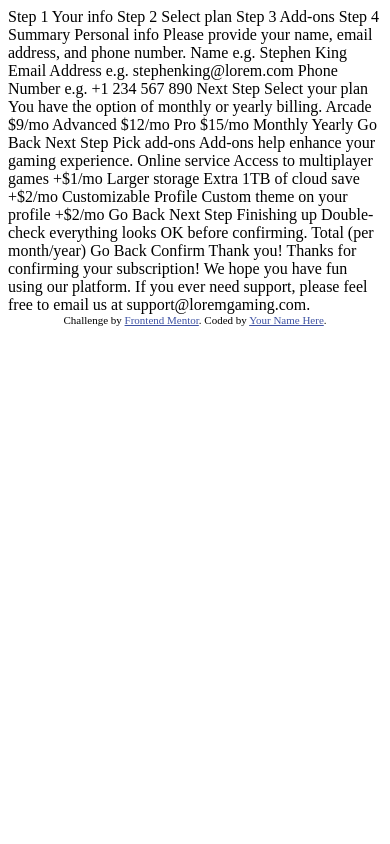
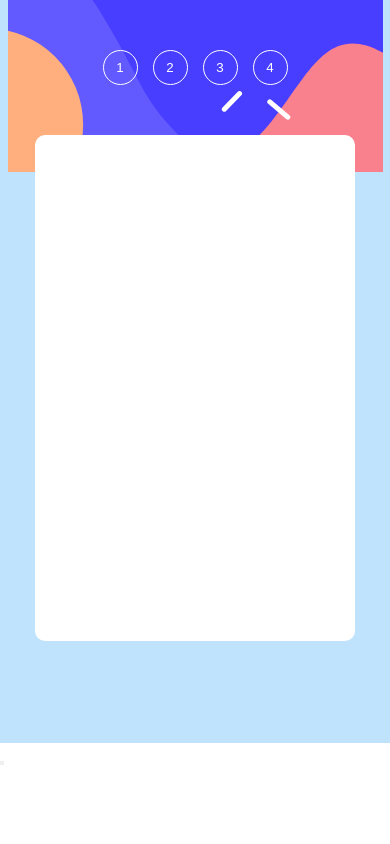
Before and after one commit to LibeerDev/multi-step-form, a plain HTML site: page index.html in a window 390 px wide. Drawn offline with Linux system fonts and the light colour scheme.

Commit message:
mobile page boilerplate

```diff
--- a/index.html
+++ b/index.html
@@ -1,126 +1,46 @@
 <!DOCTYPE html>
 <html lang="en">
+
 <head>
   <meta charset="UTF-8">
-  <meta name="viewport" content="width=device-width, initial-scale=1.0"> <!-- displays site properly based on user's device -->
-
+  <meta name="viewport" content="width=device-width, initial-scale=1.0">
+  <!-- displays site properly based on user's device -->
+  <link rel="stylesheet" href="scss/cssreset.css">
+  <link rel="stylesheet" href="scss/styles.css">
   <link rel="icon" type="image/png" sizes="32x32" href="./assets/images/favicon-32x32.png">
 
   <title>Frontend Mentor | Multi-step form</title>
 
   <!-- Feel free to remove these styles or customise in your own stylesheet 👍 -->
   <style>
-    .attribution { font-size: 11px; text-align: center; }
-    .attribution a { color: hsl(228, 45%, 44%); }
+    .attribution {
+      font-size: 11px;
+      text-align: center;
+    }
+
+    .attribution a {
+      color: hsl(228, 45%, 44%);
+    }
   </style>
 </head>
+
 <body>
+  <img src="assets/images/bg-sidebar-mobile.svg" alt="" class="bg-mobile">
+  <div class="header center">
+    <div class="btn-group center">
+      <button class="step1">1</button>
+      <button class="step2">2</button>
+      <button class="step3">3</button>
+      <button class="step4">4</button>
+    </div>
+  </div>
+    <div class="card">
+    </div>
+    <div class="footer">
+      <button class="next-step-btn">
 
-  <!-- Sidebar start -->
+      </button>
+    </div>
+</body>
 
-  Step 1
-  Your info
-
-  Step 2
-  Select plan
-
-  Step 3
-  Add-ons
-
-  Step 4
-  Summary
-
-  <!-- Sidebar end -->
-
-  <!-- Step 1 start -->
-
-  Personal info
-  Please provide your name, email address, and phone number.
-
-  Name
-  e.g. Stephen King
-
-  Email Address
-  e.g. stephenking@lorem.com
-
-  Phone Number
-  e.g. +1 234 567 890
-
-  Next Step
-
-  <!-- Step 1 end -->
-
-  <!-- Step 2 start -->
-
-  Select your plan
-  You have the option of monthly or yearly billing.
-
-  Arcade
-  $9/mo
-
-  Advanced
-  $12/mo
-
-  Pro
-  $15/mo
-
-  Monthly
-  Yearly
-
-  Go Back
-  Next Step
-
-  <!-- Step 2 end -->
-
-  <!-- Step 3 start -->
-
-  Pick add-ons
-  Add-ons help enhance your gaming experience.
-
-  Online service
-  Access to multiplayer games
-  +$1/mo
-
-  Larger storage
-  Extra 1TB of cloud save
-  +$2/mo
-
-  Customizable Profile
-  Custom theme on your profile
-  +$2/mo
-
-  Go Back
-  Next Step
-
-  <!-- Step 3 end -->
-
-  <!-- Step 4 start -->
-
-  Finishing up
-  Double-check everything looks OK before confirming.
-
-  <!-- Dynamically add subscription and add-on selections here -->
-
-  Total (per month/year)
-
-  Go Back
-  Confirm
-
-  <!-- Step 4 end -->
-
-  <!-- Step 5 start -->
-
-  Thank you!
-
-  Thanks for confirming your subscription! We hope you have fun
-  using our platform. If you ever need support, please feel free
-  to email us at support@loremgaming.com.
-
-  <!-- Step 5 end -->
-
-  <div class="attribution">
-    Challenge by <a href="https://www.frontendmentor.io?ref=challenge" target="_blank">Frontend Mentor</a>.
-    Coded by <a href="#">Your Name Here</a>.
-  </div>
-</body>
 </html>
--- /dev/null
+++ b/scss/cssreset.css
@@ -0,0 +1,48 @@
+/* http://meyerweb.com/eric/tools/css/reset/
+   v2.0 | 20110126
+   License: none (public domain)
+*/
+
+html, body, div, span, applet, object, iframe,
+h1, h2, h3, h4, h5, h6, p, blockquote, pre,
+a, abbr, acronym, address, big, cite, code,
+del, dfn, em, img, ins, kbd, q, s, samp,
+small, strike, strong, sub, sup, tt, var,
+b, u, i, center,
+dl, dt, dd, ol, ul, li,
+fieldset, form, label, legend,
+table, caption, tbody, tfoot, thead, tr, th, td,
+article, aside, canvas, details, embed,
+figure, figcaption, footer, header, hgroup,
+menu, nav, output, ruby, section, summary,
+time, mark, audio, video {
+	margin: 0;
+	padding: 0;
+	border: 0;
+	font-size: 100%;
+	font: inherit;
+	vertical-align: baseline;
+}
+/* HTML5 display-role reset for older browsers */
+article, aside, details, figcaption, figure,
+footer, header, hgroup, menu, nav, section {
+	display: block;
+}
+body {
+	line-height: 1;
+}
+ol, ul {
+	list-style: none;
+}
+blockquote, q {
+	quotes: none;
+}
+blockquote:before, blockquote:after,
+q:before, q:after {
+	content: '';
+	content: none;
+}
+table {
+	border-collapse: collapse;
+	border-spacing: 0;
+}
--- /dev/null
+++ b/scss/styles.scss
@@ -0,0 +1,72 @@
+// Primary Colors
+
+$Marine-blue: hsl(213, 96%, 18%);
+$Purplish-blue: hsl(243, 100%, 62%);
+$Pastel-blue: hsl(228, 100%, 84%);
+$Light-blue: hsl(206, 94%, 87%);
+$Strawberry-red: hsl(354, 84%, 57%);
+
+:root {
+    font-size: 24px;
+}
+
+* {
+    box-sizing: border-box;
+    margin: 0;
+    padding: 0;
+}
+
+.center {
+    display: flex;
+    justify-content: center;
+    align-items: center;
+}
+
+    body {
+            background-color: $Light-blue;
+            min-height: 100vh;
+            display: flex;
+            flex-direction: column;
+            align-items: center;
+            justify-content: space-between;
+
+            .bg-mobile {
+                position: absolute;
+            }
+
+            .header {
+                width: 100%;
+                z-index: 2;
+                padding: 50px;
+
+                .btn-group {
+                    width: 60vw;
+                    height: 50%;
+                    gap: 15px;
+
+                    button {
+                        height: 35px;
+                        width: 35px;
+                        border-radius: 50%;
+                        color: white;
+                        border: white solid 1px;
+                        background-color: transparent;
+                    }
+                }
+            }
+
+            .card {
+                width: 320px;
+                height: 60vh;
+                border-radius: 10px;
+                background-color: white;
+                z-index: 3;
+            }
+
+            .footer {
+                margin-top: 12vh;
+                height: 12vh;
+                width: 100%;
+                background-color: white;
+            }
+    }
```
Also changed, not shown: scss/styles.css (added), 2 other files.
